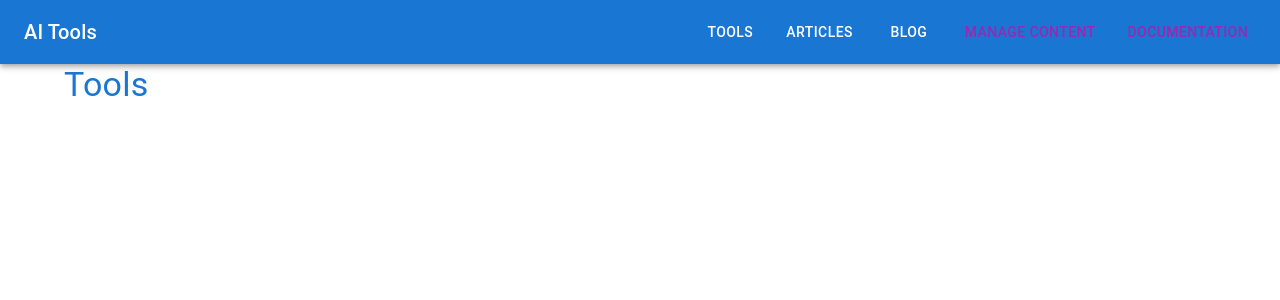
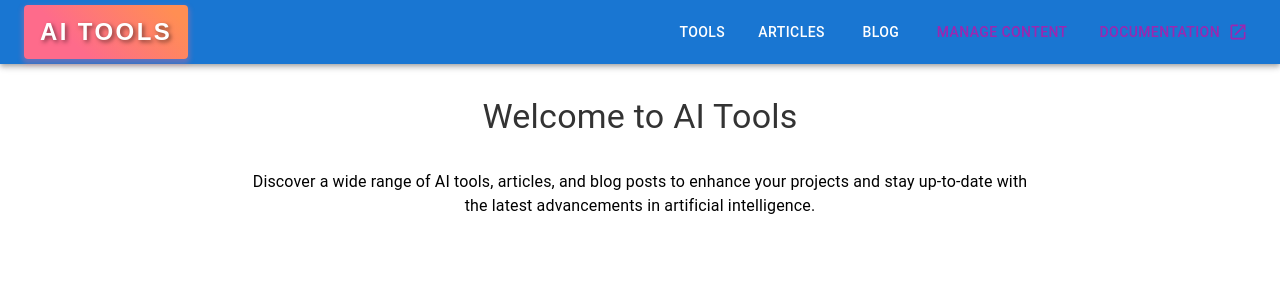
Before and after one commit to AIFAIT/frontend, a React (Create React App) app: page / in a window 1280 px wide. Shown: the top 300 px of the page. Built offline with nearby package versions, Linux system fonts and the light colour scheme.

Commit message:
Basic UI complete

```diff
--- a/src/App.tsx
+++ b/src/App.tsx
@@ -2,13 +2,15 @@
 
 import React from 'react';
 import { BrowserRouter as Router, Routes, Route } from 'react-router-dom';
-import { AppBar, Toolbar, Typography, Button, ThemeProvider, createTheme, IconButton, Menu, MenuItem, useMediaQuery } from '@mui/material';
+import { AppBar, Toolbar, Typography, Button, ThemeProvider, createTheme, IconButton, Menu, MenuItem, useMediaQuery, Divider } from '@mui/material';
 import { Link } from 'react-router-dom';
 import ContentManager from './components/ContentManager/ContentManager';
 import AIToolsList from './components/AIToolsList/AIToolsList';
 import ArticlesList from './components/ArticlesList/ArticlesList';
 import BlogPage from './components/BlogPage/BlogPage';
+import Home from './components/Home/Home';
 import MenuIcon from '@mui/icons-material/Menu';
+import OpenInNewIcon from '@mui/icons-material/OpenInNew';
 
 const theme = createTheme({
   // Customize your theme here
@@ -32,7 +34,29 @@ const App = () => {
         <AppBar position="static">
           <Toolbar>
             <Link to="/" style={{ textDecoration: 'none', color: 'inherit', flexGrow: 1 }}>
-              <Typography variant="h6" component="div">
+              <Typography
+                variant="h6"
+                component="div"
+                sx={{
+                  fontWeight: 'bold',
+                  letterSpacing: '0.1em',
+                  textTransform: 'uppercase',
+                  background: 'linear-gradient(45deg, #FE6B8B 30%, #FF8E53 90%)',
+                  boxShadow: '0 3px 5px 2px rgba(255, 105, 135, .3)',
+                  borderRadius: '4px',
+                  padding: '0.5rem 1rem',
+                  color: 'white',
+                  display: 'inline-block',
+                  fontFamily: 'Arial, sans-serif',
+                  fontSize: '1.5rem',
+                  textShadow: '2px 2px 4px rgba(0, 0, 0, 0.5)',
+                  transition: 'transform 0.3s ease-in-out',
+                  '&:hover': {
+                    cursor: 'pointer',
+                    transform: 'scale(1.05)',
+                  },
+                }}
+              >
                 AI Tools
               </Typography>
             </Link>
@@ -51,26 +75,36 @@ const App = () => {
                   open={Boolean(anchorEl)}
                   onClose={handleMenuClose}
                 >
-                  <MenuItem component={Link} to="/" onClick={handleMenuClose}>Tools</MenuItem>
+                  <MenuItem component={Link} to="/tools" onClick={handleMenuClose}>Tools</MenuItem>
                   <MenuItem component={Link} to="/articles" onClick={handleMenuClose}>Articles</MenuItem>
                   <MenuItem component={Link} to="/blog" onClick={handleMenuClose}>Blog</MenuItem>
+                  <Divider />
                   <MenuItem component={Link} to="/manage-content" onClick={handleMenuClose}>Manage Content</MenuItem>
-                  <MenuItem component={Link} to="https://github.com/AIFAIT/frontend/tree/main" target="_blank" rel="noopener noreferrer" onClick={handleMenuClose}>Documentation</MenuItem>
+                  {/* Add an icon next to the "Documentation" link */}
+                  <MenuItem component={Link} to="https://github.com/AIFAIT/frontend/tree/main" target="_blank" rel="noopener noreferrer" onClick={handleMenuClose}>
+                    Documentation
+                    <OpenInNewIcon fontSize="small" sx={{ ml: 1 }} />
+                  </MenuItem>
                 </Menu>
               </>
             ) : (
               <div style={{ display: 'flex', gap: '1rem' }}>
-                <Button color="inherit" component={Link} to="/">Tools</Button>
+                <Button color="inherit" component={Link} to="/tools">Tools</Button>
                 <Button color="inherit" component={Link} to="/articles">Articles</Button>
                 <Button color="inherit" component={Link} to="/blog">Blog</Button>
                 <Button color="secondary" component={Link} to="/manage-content">Manage Content</Button>
-                <Button color="secondary" component={Link} to="https://github.com/AIFAIT/frontend/tree/main" target="_blank" rel="noopener noreferrer">Documentation</Button>
+                {/* Add an icon next to the "Documentation" link */}
+                <Button color="secondary" component={Link} to="https://github.com/AIFAIT/frontend/tree/main?tab=readme-ov-file#ai-tools-website" target="_blank" rel="noopener noreferrer">
+                  Documentation
+                  <OpenInNewIcon fontSize="small" sx={{ ml: 1 }} />
+                </Button>
               </div>
             )}
           </Toolbar>
         </AppBar>
         <Routes>
-          <Route path="/" element={<AIToolsList />} />
+          <Route path="/" element={<Home />} />
+          <Route path="/tools" element={<AIToolsList />} />
           <Route path="/manage-content" element={<ContentManager />} />
           <Route path="/articles" element={<ArticlesList />} />
           <Route path="/blog" element={<BlogPage />} />
--- a/src/components/AIToolsList/AIToolsList.tsx
+++ b/src/components/AIToolsList/AIToolsList.tsx
@@ -1,4 +1,6 @@
 // src/components/AIToolsList/AIToolsList.tsx
+// src/components/ArticlesList/ArticlesList.tsx
+// src/components/BlogPage/BlogPage.tsx
 
 import React, { useState, useEffect } from 'react';
 import { Container, Grid } from '@mui/material';
@@ -25,7 +27,8 @@ const AIToolsList: React.FC = () => {
 
   return (
     <Container maxWidth="lg" className={styles.container}>
-      <PageTitle title="Tools" />
+      {/* Add margin to the top of the PageTitle component */}
+      <PageTitle title="Tools" sx={{ mt: 4 }} />
       <Grid container spacing={3}>
         {tools.map(tool => (
           <Grid item xs={12} key={tool.id}>
--- a/src/components/ContentManager/ContentManager.tsx
+++ b/src/components/ContentManager/ContentManager.tsx
@@ -5,6 +5,7 @@ import ContentForm from './ContentForm';
 import ContentList from './ContentList';
 import { ContentEntry } from '../../types/ContentEntry';
 import { formConfig } from '../../config/formConfig';
+import { Typography, Divider } from '@mui/material';
 
 const ContentManager: React.FC = () => {
   const [selectedCategory, setSelectedCategory] = useState('');
@@ -24,7 +25,7 @@ const ContentManager: React.FC = () => {
   const handleFormSubmit = (newEntry: ContentEntry) => {
     const newEntryWithId: ContentEntry = {
       ...newEntry,
-      id: Date.now().toString(), // Generate a unique id based on the current timestamp
+      id: Date.now().toString(),
     };
     const updatedEntries = [...contentEntries, newEntryWithId];
     setContentEntries(updatedEntries);
@@ -33,13 +34,21 @@ const ContentManager: React.FC = () => {
 
   return (
     <div style={{ padding: '20px' }}>
-      <h2 style={{ marginBottom: '20px' }}>Content Manager</h2>
+      {/* Update the page title */}
+      <Typography variant="h4" component="h1" sx={{ mb: 4, color: 'secondary.main' }}>
+        Manage Content
+      </Typography>
       <ContentForm
         formConfig={formConfig}
         selectedCategory={selectedCategory}
         onSubmit={handleFormSubmit}
         onCategoryChange={handleCategoryChange}
       />
+      {/* Add a separator between the form and the content list */}
+      <Divider sx={{ my: 4 }} />
+      <Typography variant="h5" component="h2" sx={{ mb: 2 }}>
+        Content List
+      </Typography>
       <ContentList entries={contentEntries} />
     </div>
   );
--- /dev/null
+++ b/src/components/Home/Home.module.css
@@ -0,0 +1,21 @@
+/* src/Home/Home.module.css */
+
+.container {
+    padding-top: 2rem;
+  }
+
+  .title {
+    margin-bottom: 2rem;
+    text-align: center;
+    color: #333;
+  }
+
+  .carousel {
+    margin-bottom: 2rem;
+  }
+
+  .content {
+    text-align: center;
+    max-width: 800px;
+    margin: 0 auto;
+  }
--- /dev/null
+++ b/src/components/Home/Home.tsx
@@ -0,0 +1,31 @@
+// src/Home/Home.tsx
+
+import React from 'react';
+import { Container, Typography } from '@mui/material';
+import styles from './Home.module.css';
+// Import a carousel component of your choice (e.g., react-responsive-carousel)
+
+const Home: React.FC = () => {
+  return (
+    <Container maxWidth="lg" className={styles.container}>
+      {/* The main title of the home page */}
+      <Typography variant="h4" component="h1" className={styles.title}>
+        Welcome to AI Tools
+      </Typography>
+
+      {/* The carousel component will be implemented here */}
+      <div className={styles.carousel}>
+        {/* Implement the carousel component */}
+      </div>
+
+      {/* Additional content or sections can be added below the carousel */}
+      <div className={styles.content}>
+        <Typography variant="body1">
+          Discover a wide range of AI tools, articles, and blog posts to enhance your projects and stay up-to-date with the latest advancements in artificial intelligence.
+        </Typography>
+      </div>
+    </Container>
+  );
+};
+
+export default Home;
--- a/src/components/PageTitle/PageTitle.tsx
+++ b/src/components/PageTitle/PageTitle.tsx
@@ -1,15 +1,17 @@
+// src/components/PageTitle/PageTitle.tsx
+
 import React from 'react';
-import { Typography } from '@mui/material';
+import { Typography, TypographyProps } from '@mui/material';
 import styles from './PageTitle.module.css';
 
-interface PageTitleProps {
+interface PageTitleProps extends TypographyProps {
   title: string;
   color?: 'primary' | 'secondary';
 }
 
-const PageTitle: React.FC<PageTitleProps> = ({ title, color = 'primary' }) => {
+const PageTitle: React.FC<PageTitleProps> = ({ title, color = 'primary', sx, ...rest }) => {
   return (
-    <Typography variant="h4" component="h1" className={styles.pageTitle} color={color}>
+    <Typography variant="h4" component="h1" className={styles.pageTitle} color={color} sx={{ ...sx }} {...rest}>
       {title}
     </Typography>
   );
```
Also changed, not shown: 1 other file (tests, documents, lock files or other folders).
